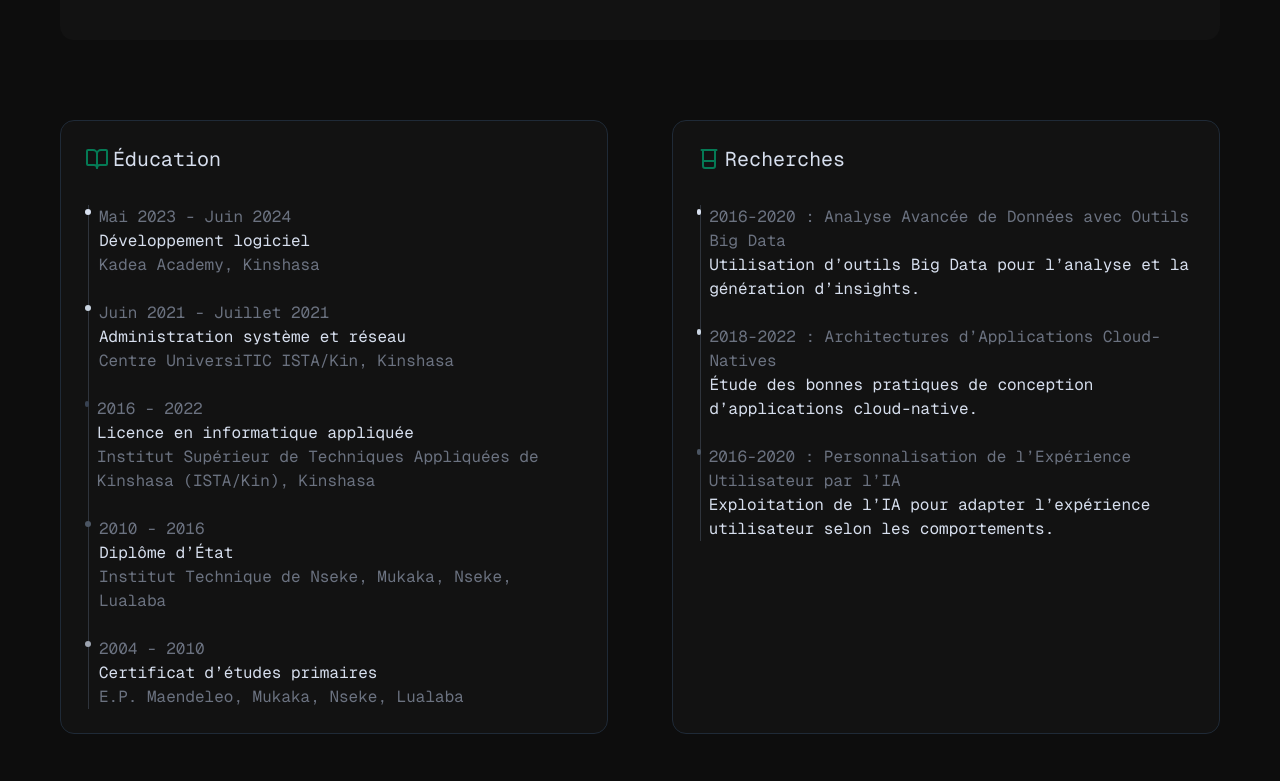
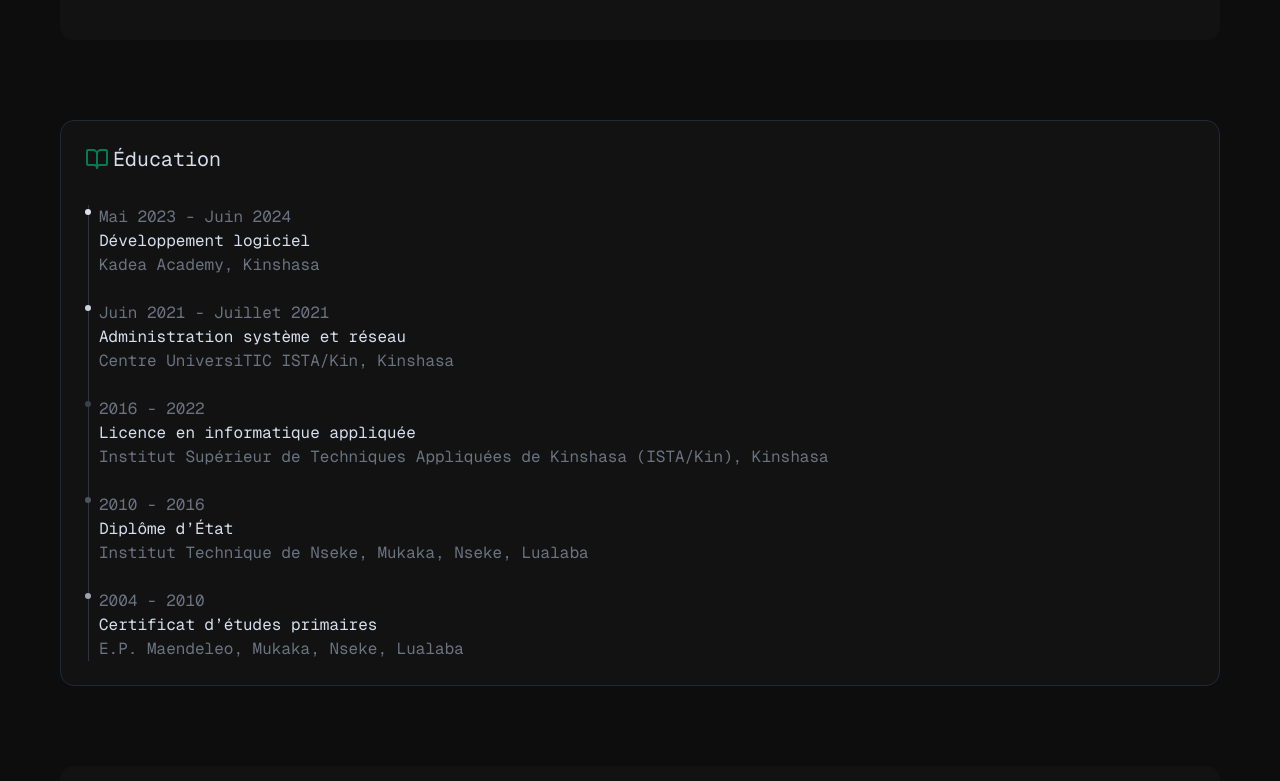
Before and after one commit to DaimaMuhiya/portfolio-daima, a Next.js app: page / in a window 1280 px wide. Shown: the part 2959-3740 px from the top of the page. Built offline with nearby package versions, Linux system fonts and the light colour scheme.

Commit message:
feat(education-research-section): add research section image
Adds a new image for the research section to enhance visual representation and engagement within the education research component.

```diff
--- a/src/components/education-research-section.tsx
+++ b/src/components/education-research-section.tsx
@@ -37,26 +37,26 @@ const education = [
   },
 ];
 
-const research = [
-  {
-    period: "2016-2020 : Analyse Avancée de Données avec Outils Big Data",
-    description:
-      "Utilisation d’outils Big Data pour l’analyse et la génération d’insights.",
-    color: "#D7DFEE",
-  },
-  {
-    period: "2018-2022 : Architectures d’Applications Cloud-Natives",
-    description:
-      "Étude des bonnes pratiques de conception d’applications cloud-native.",
-    color: "#C8D3E0",
-  },
-  {
-    period: "2016-2020 : Personnalisation de l’Expérience Utilisateur par l’IA",
-    description:
-      "Exploitation de l’IA pour adapter l’expérience utilisateur selon les comportements.",
-    color: "#4B5563",
-  },
-];
+// const research = [
+//   {
+//     period: "2016-2020 : Analyse Avancée de Données avec Outils Big Data",
+//     description:
+//       "Utilisation d’outils Big Data pour l’analyse et la génération d’insights.",
+//     color: "#D7DFEE",
+//   },
+//   {
+//     period: "2018-2022 : Architectures d’Applications Cloud-Natives",
+//     description:
+//       "Étude des bonnes pratiques de conception d’applications cloud-native.",
+//     color: "#C8D3E0",
+//   },
+//   {
+//     period: "2016-2020 : Personnalisation de l’Expérience Utilisateur par l’IA",
+//     description:
+//       "Exploitation de l’IA pour adapter l’expérience utilisateur selon les comportements.",
+//     color: "#4B5563",
+//   },
+// ];
 
 export default function EducationResearchSection() {
   return (
@@ -87,7 +87,7 @@ export default function EducationResearchSection() {
         </div>
 
         {/* Recherches */}
-        <div className="flex-1 bg-[#121212] border border-[#1F2A37] rounded-xl p-6">
+        {/* <div className="flex-1 bg-[#121212] border border-[#1F2A37] rounded-xl p-6">
           <div className="flex items-center gap-1 mb-8">
             <Beaker className="w-6 h-6 text-[#057A55]" />
             <span className="text-xl text-[#D7DFEE] font-mono">Recherches</span>
@@ -109,7 +109,7 @@ export default function EducationResearchSection() {
               </div>
             ))}
           </div>
-        </div>
+        </div> */}
       </div>
     </section>
   );
--- a/src/components/projects-section.tsx
+++ b/src/components/projects-section.tsx
@@ -34,7 +34,7 @@ export default function ProjectsSection({
           </button>
         </div>
         <div className="flex flex-col lg:flex-row gap-16">
-          <div className="w-[440px] h-[329px] bg-gradient-to-br from-gray-600 to-gray-800 rounded-xl overflow-hidden relative group">
+          <div className="w-full h-full bg-gradient-to-br from-gray-600 to-gray-800 rounded-xl overflow-hidden relative group">
             <ImageWithFallback
               src="https://images.unsplash.com/photo-1460925895917-afdab827c52f?w=440&h=329&fit=crop"
               alt="Capture du projet"
--- a/src/components/skills-section.tsx
+++ b/src/components/skills-section.tsx
@@ -64,7 +64,7 @@ export default function SkillsSection() {
             {skillIcons.map((skill, index) => (
               <div
                 key={index}
-                className="w-20 h-20 rounded-full flex items-center justify-center bg-[#1a1a1a] hover:bg-[#2a2a2a] transition-colors"
+                className="md:w-20 md:h-20 w-16 h-16 rounded-full flex items-center justify-center bg-[#1a1a1a] hover:bg-[#2a2a2a] transition-colors"
                 title={skill.name}
               >
                 <Image
```
Also changed, not shown: public/optsolution.jpg (added).
